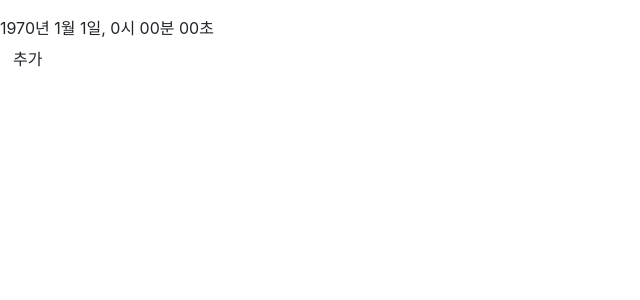
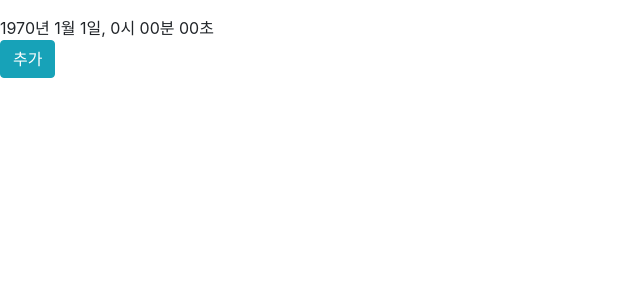
Before and after one commit to KANGPUNGYUN/codeigniter-coding, a CodeIgniter app: page /database/index.php/topic/get/1 in a window 1280 px wide. Shown: the top 300 px of the page, without its empty margins (0-640 px from the left). Run offline with CodeIgniter, Linux system fonts and the light colour scheme; data that the repository does not hold is empty; some libraries are stand-ins or nearby versions.

Commit message:
경로 변경 및 버튼추가

```diff
--- a/application/views/get.php
+++ b/application/views/get.php
@@ -7,5 +7,5 @@
         </div>
     </article>
     <div>
-        <a href='/index.php/topic/add' class="btn">추가</a>
+        <a href='/index.php/topic/add' class="btn btn-info">추가</a>
     </div>
--- a/application/views/head.php
+++ b/application/views/head.php
@@ -4,6 +4,6 @@
                 <meta charset="utf-8"/>
                 <meta name="viewport" content="width=device-width, initial-scale=1.0">
                 <!--Bootstrap-->
-                <link href="\application\static\lib\bootstrap\bootstrap-5.0.1-dist\css\bootstrap.min.css" rel="stylesheet" media="screen">
+                <link href="/application/static/lib/bootstrap/bootstrap-5.0.1-dist/css/bootstrap.min.css" rel="stylesheet" media="screen">
             </head>
         <body>
```
